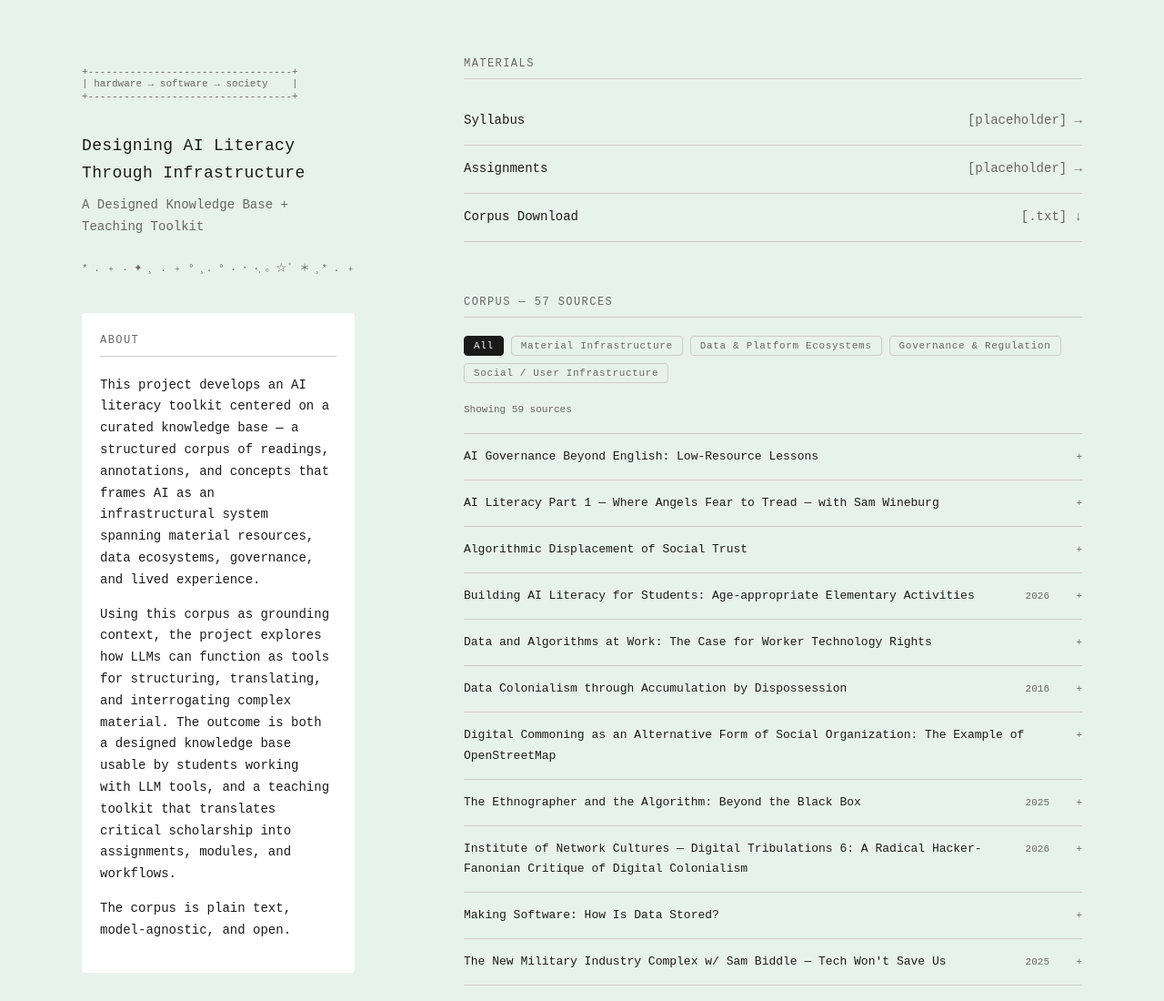
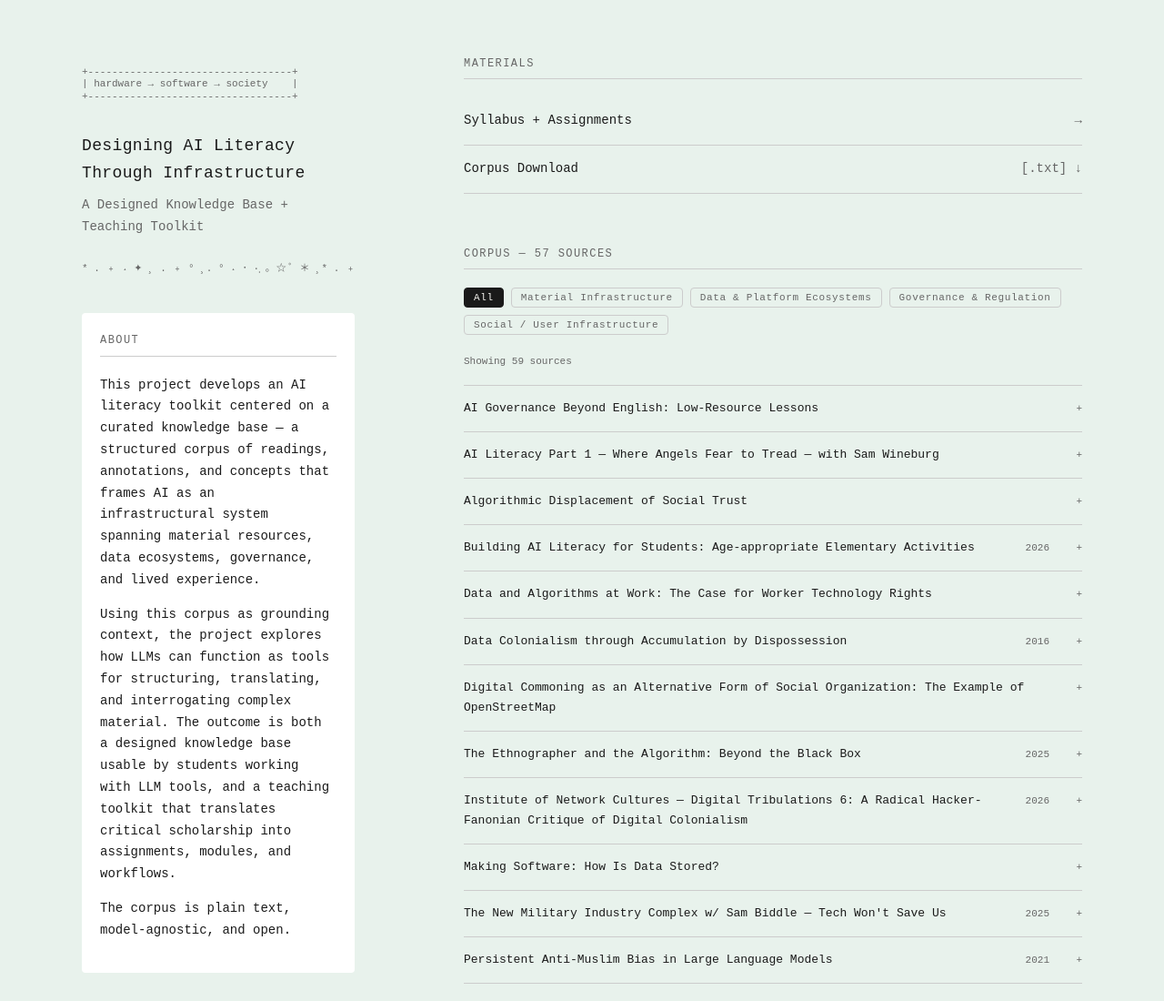
Before and after one commit to silktabrizrug/ai-literacy-thru-infrastructure, a plain HTML site: page index.html in a window 1280 px wide. Shown: the top 1100 px of the page at 91% size. Drawn offline with Linux system fonts and the light colour scheme.

Commit message:
Add files via upload

```diff
--- a/index.html
+++ b/index.html
@@ -375,15 +375,9 @@
   <h2>Materials</h2>
   <ul class="nav-links">
     <li>
-      <a href="syllabus.html">
-        <span class="link-label">Syllabus</span>
-        <span class="link-arrow">[placeholder] &rarr;</span>
-      </a>
-    </li>
-    <li>
-      <a href="assignments.html">
-        <span class="link-label">Assignments</span>
-        <span class="link-arrow">[placeholder] &rarr;</span>
+      <a href="AI_Literacy_Syllabus.html">
+        <span class="link-label">Syllabus + Assignments</span>
+        <span class="link-arrow">&rarr;</span>
       </a>
     </li>
     <li>
```
